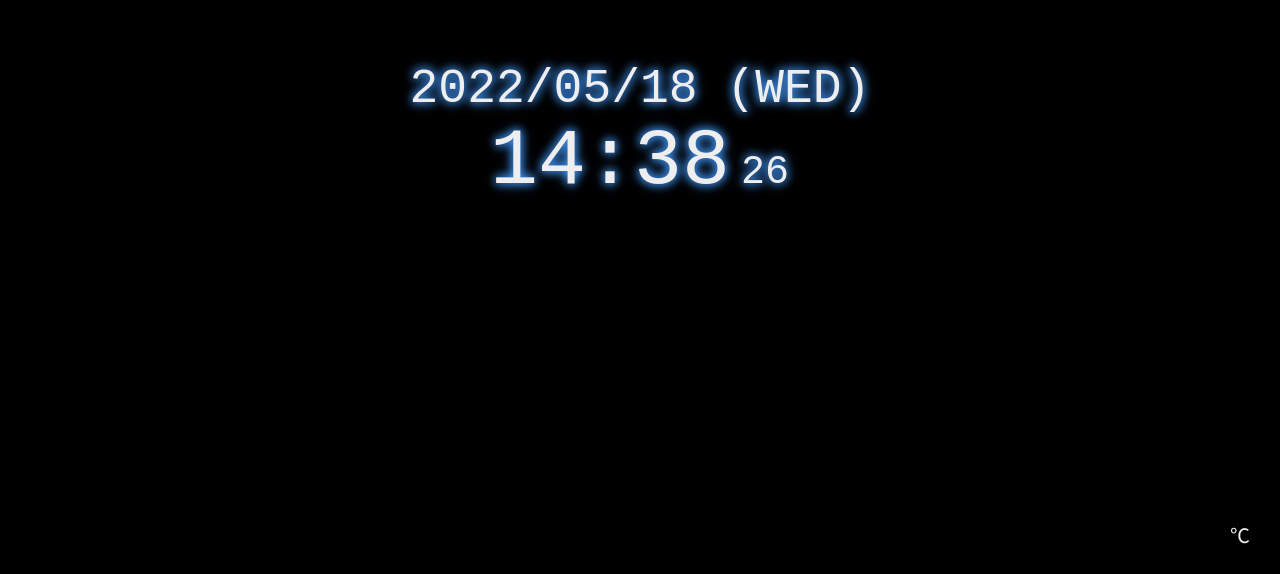
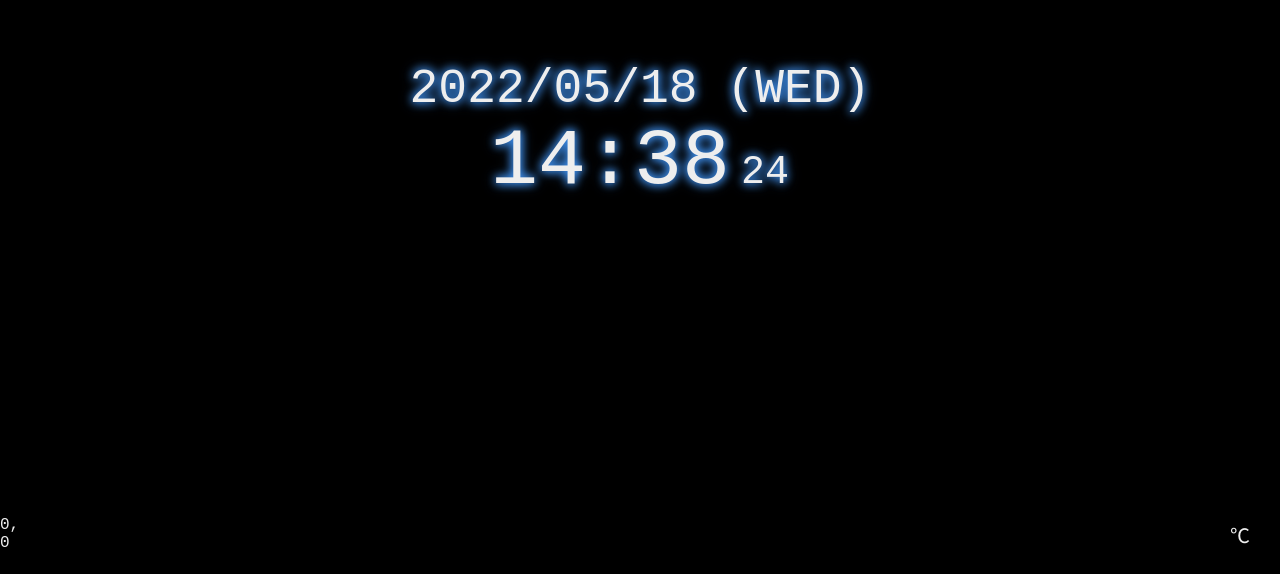
Before and after one commit to rtssn/react-clock-app, a React (Create React App) app: page / in a window 1280 px wide. Shown: the part 226-800 px from the top of the page. Built offline with nearby package versions, Linux system fonts and the light colour scheme; no server answers; a web font is replaced by a local one.

Commit message:
座標表示を追加

```diff
--- a/src/App.tsx
+++ b/src/App.tsx
@@ -16,6 +16,9 @@ const App: React.FC = () => {
     const [weatherIcon, setWeatherIcon] = useState('');
     const [temp, setTemp] = useState('');
 
+    const [lon, setLon] = useState(0);
+    const [lat, setLat] = useState(0);
+
     /**
      * 指定した数字を2桁までの0で埋めます。
      * @param value ゼロ埋めをする数字を指定します。
@@ -32,10 +35,13 @@ const App: React.FC = () => {
 
         let count = 0;
 
-        const getGeolocation = () => {
+        const getLocationWeather = () => {
             navigator.geolocation.getCurrentPosition((possition) => {
                 const lat = possition.coords.latitude;
                 const lon = possition.coords.longitude;
+
+                setLat(lat);
+                setLon(lon);
 
                 Axios.get(`https://api.openweathermap.org/data/2.5/weather?units=metric&lat=${lat}&lon=${lon}&appid=${Config.openWeatherMapApiKey}`)
                     .then((response) => {
@@ -78,7 +84,7 @@ const App: React.FC = () => {
             setSecond(second);
 
             if (count > 600) {
-                getGeolocation();
+                getLocationWeather();
                 count = 0;
             }
 
@@ -89,7 +95,7 @@ const App: React.FC = () => {
             tick();
         }, 1000);
 
-        getGeolocation();
+        getLocationWeather();
 
         return () => {
             clearInterval(timerId);
@@ -109,12 +115,17 @@ const App: React.FC = () => {
                     </div>
                 </div>
             </div>
-            <div className='weather'>
-                <div className='weather-text'>{temp} ℃</div>
-                <div className='weather-icon'>
-                    <img src={weatherIcon} alt={weatherText}></img>
+            <footer>
+                <div className='location'>
+                    {lat}, {lon}
                 </div>
-            </div>
+                <div className='weather'>
+                    <div className='weather-text'>{temp} ℃</div>
+                    <div className='weather-icon'>
+                        <img src={weatherIcon} alt={weatherText}></img>
+                    </div>
+                </div>
+            </footer>
         </div>
     );
 };
```
